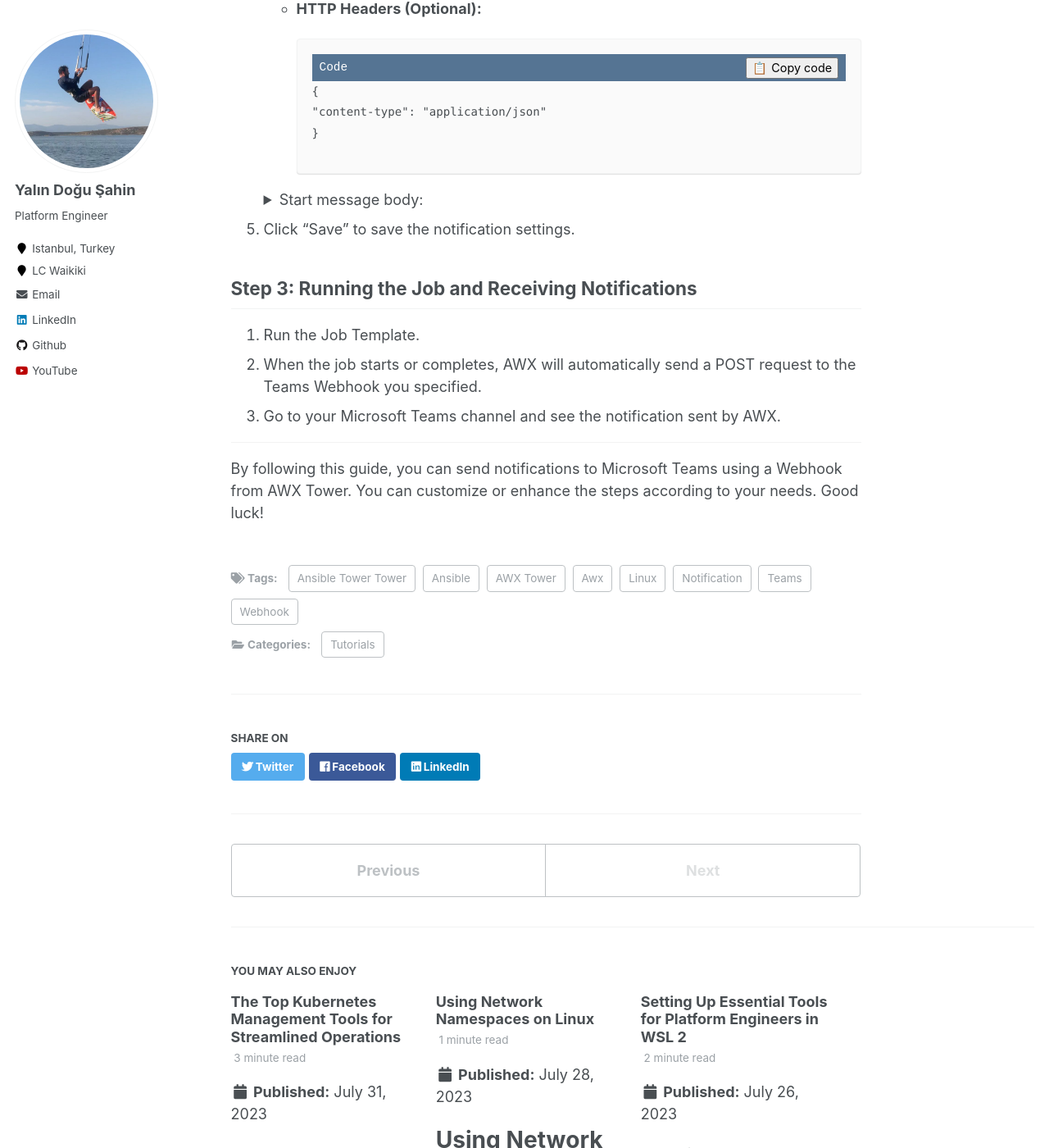
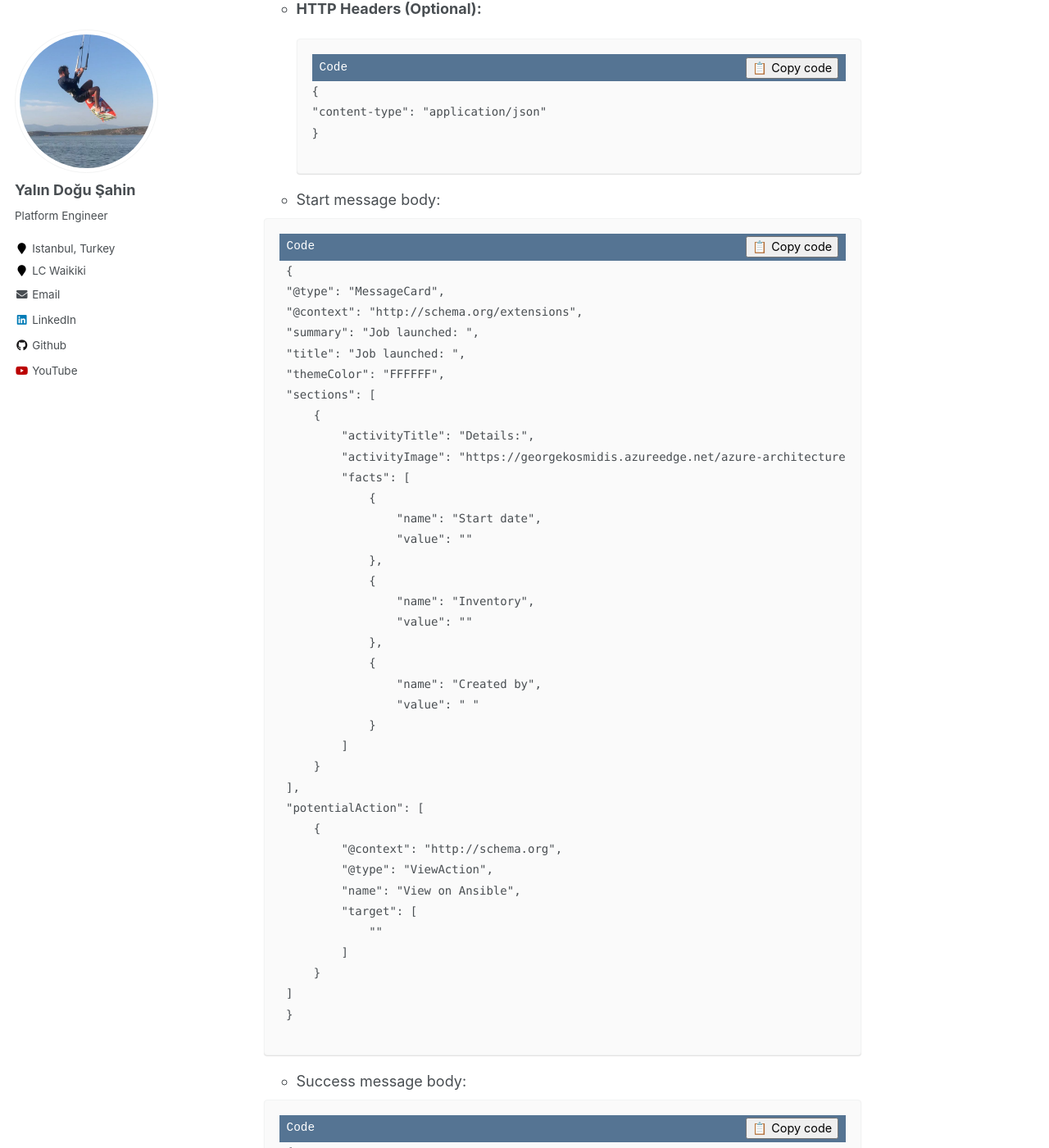
Before and after one commit to yalindogusahin/yalindogusahin.github.io, a Jekyll site: the page built from _posts/2023-08-21-blog-post-4.md, in a window 1280 px wide and 1400 px high, scrolled down 999 px. Shown: the whole window at 82% size. Built offline with Jekyll 4.4.1, drawn with Linux system fonts in a browser that asks for light colours; part of the change alters nothing that is shown; some of the changed text lies outside the part shown.

Commit message:
Update 2023-08-21-blog-post-4.md

````diff
--- a/_posts/2023-08-21-blog-post-4.md
+++ b/_posts/2023-08-21-blog-post-4.md
@@ -36,56 +36,101 @@ In this guide, you will learn how to send notifications to Microsoft Teams using
      }
      ```
 
-    <details>
-    <summary> Start message body: </summary>
 
-             ```
-             {
-             "@type": "MessageCard",
-             "@context": "http://schema.org/extensions",
-             "summary": "Job launched: {{ job.name }}",
-             "title": "Job launched: {{ job.name }}",
-             "themeColor": "FFFFFF",
-             "sections": [
-                 {
-                     "activityTitle": "Details:",
-                     "activityImage": "https://georgekosmidis.azureedge.net/azure-architecture-icons/general/10010-icon-service-Quickstart-Center-2048x2048.png",
-                     "facts": [
-                         {
-                             "name": "Start date",
-                             "value": "{{ job.started }}"
-                         },
-                         {
-                             "name": "Inventory",
-                             "value": "{{ job.summary_fields.inventory.name }}"
-                         },
-                         {
-                             "name": "Created by",
-                             "value": "{{ job.summary_fields.created_by.first_name }} {{ job.summary_fields.created_by.last_name }}"
-                         }
-                     ]
-                 }
-             ],
-             "potentialAction": [
-                 {
-                     "@context": "http://schema.org",
-                     "@type": "ViewAction",
-                     "name": "View on Ansible",
-                     "target": [
-                         "{{ url }}"
-                     ]
-                 }
-             ]
-             }
-             ```
+    - Start message body:
 
-    </details>
+    ```
+    {
+    "@type": "MessageCard",
+    "@context": "http://schema.org/extensions",
+    "summary": "Job launched: {{ job.name }}",
+    "title": "Job launched: {{ job.name }}",
+    "themeColor": "FFFFFF",
+    "sections": [
+        {
+            "activityTitle": "Details:",
+            "activityImage": "https://georgekosmidis.azureedge.net/azure-architecture-icons/general/10010-icon-service-Quickstart-Center-2048x2048.png",
+            "facts": [
+                {
+                    "name": "Start date",
+                    "value": "{{ job.started }}"
+                },
+                {
+                    "name": "Inventory",
+                    "value": "{{ job.summary_fields.inventory.name }}"
+                },
+                {
+                    "name": "Created by",
+                    "value": "{{ job.summary_fields.created_by.first_name }} {{ job.summary_fields.created_by.last_name }}"
+                }
+            ]
+        }
+    ],
+    "potentialAction": [
+        {
+            "@context": "http://schema.org",
+            "@type": "ViewAction",
+            "name": "View on Ansible",
+            "target": [
+                "{{ url }}"
+            ]
+        }
+    ]
+    }
+    ```
+    - Success message body:
+
+    ```
+    {
+    "@type": "MessageCard",
+    "@context": "http://schema.org/extensions",
+    "summary": "Job success: {{ job.name }}",
+    "title": "Job success: {{ job.name }}",
+    "themeColor": "008000",
+    "sections": [
+        {
+            "activityTitle": "Details:",
+            "activityImage": "https://georgekosmidis.azureedge.net/azure-architecture-icons/general/10808-icon-service-Globe-Success-2048x2048.png",
+            "facts": [
+                {
+                    "name": "Start date",
+                    "value": "{{ job.started }}"
+                },
+                {
+                    "name": "End date",
+                    "value": "{{ job.finished }}"
+                },
+                {
+                    "name": "Inventory",
+                    "value": "{{ job.summary_fields.inventory.name }}"
+                },
+                {
+                    "name": "Created by",
+                    "value": "{{ job.summary_fields.created_by.first_name }} {{ job.summary_fields.created_by.last_name }}"
+                }
+            ]
+        }
+    ],
+    "potentialAction": [
+        {
+            "@context": "http://schema.org",
+            "@type": "ViewAction",
+            "name": "View on Ansible",
+            "target": [
+                "{{ url }}"
+            ]
+        }
+    ]
+    }
+    ```
 
 
 
 
 
-5. Click "Save" to save the notification settings.
+
+
+6. Click "Save" to save the notification settings.
 
 ## Step 3: Running the Job and Receiving Notifications
 
````
